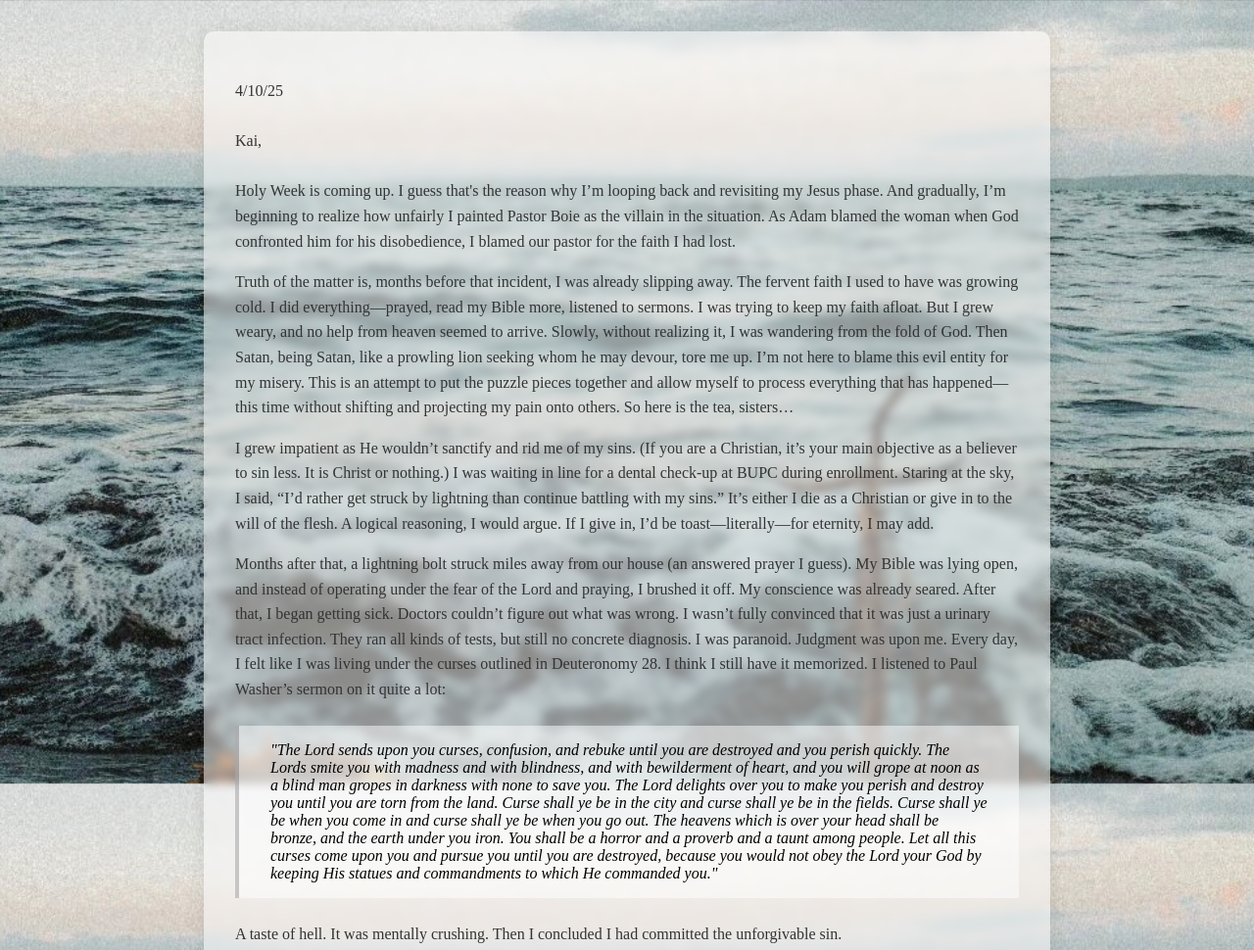
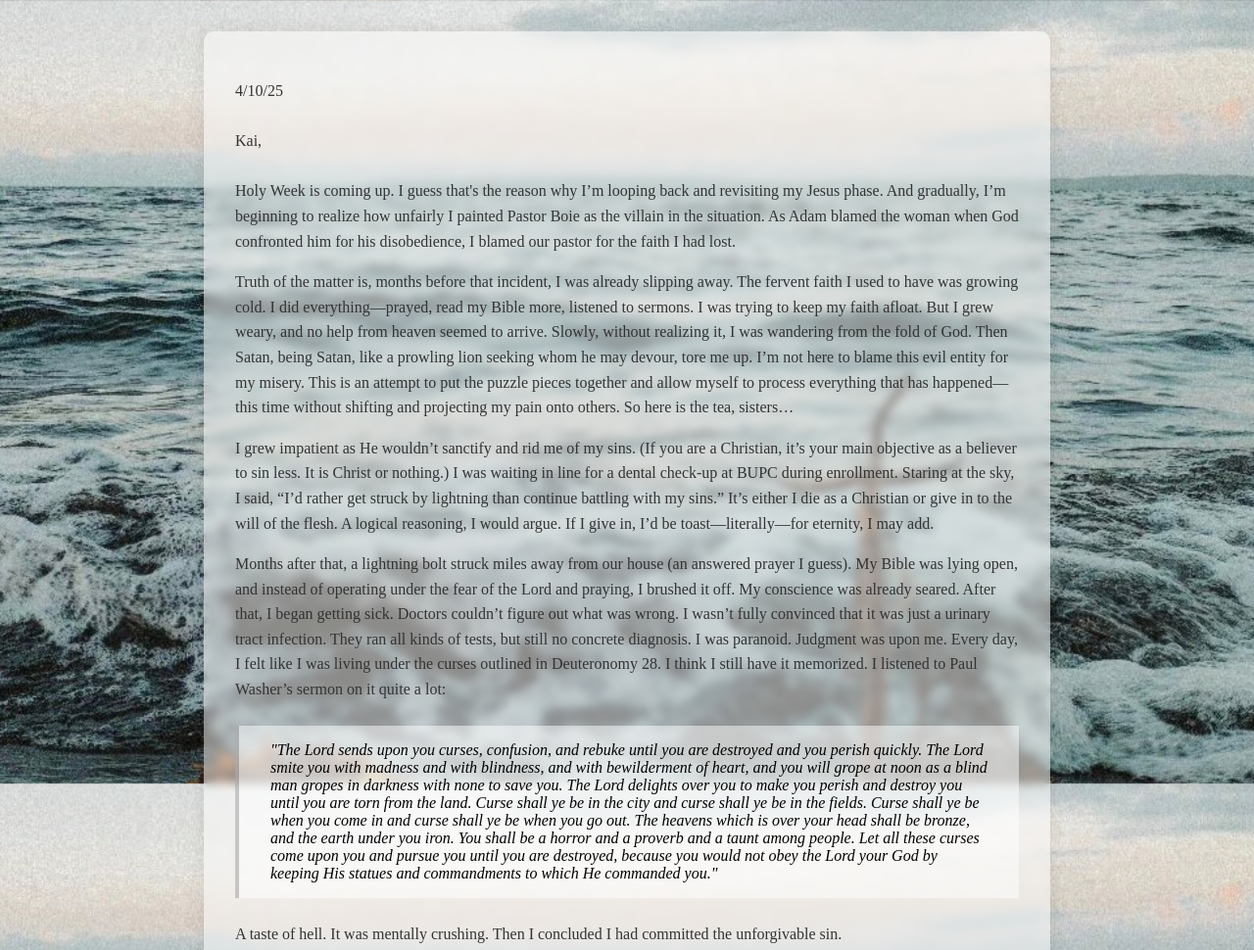
Before and after one commit to erinred33/zephanaiah3.17, a plain HTML site: page index.html in a window 1280 px wide. Shown: the top 970 px of the page at 98% size. Drawn offline with Linux system fonts and the light colour scheme.

Commit message:
Update index.html

```diff
--- a/index.html
+++ b/index.html
@@ -25,7 +25,7 @@
                 Months after that, a lightning bolt struck miles away from our house (an answered prayer I guess). My Bible was lying open, and instead of operating under the fear of the Lord and praying, I brushed it off.
                 My conscience was already seared. After that, I began getting sick. Doctors couldn’t figure out what was wrong. I wasn’t fully convinced that it was just a urinary tract infection. They ran all kinds of tests, but still no concrete diagnosis. I was paranoid. Judgment was upon me. Every day, I felt like I was living under the curses outlined in Deuteronomy 28. I think I still have it memorized. I listened to Paul Washer’s sermon on it quite a lot:
             </p>
-            <blockquote>"The Lord sends upon you curses, confusion, and rebuke until you are destroyed and you perish quickly. The Lords smite you with madness and with blindness, and with bewilderment of heart, and you will grope at noon as a blind man gropes in darkness with none to save you. The Lord delights over you to make you perish and destroy you until you are torn from the land. Curse shall ye be in the city and curse shall ye be in the fields. Curse shall ye be when you come in and curse shall ye be when you go out. The heavens which is over your head shall be bronze, and the earth under you iron. You shall be a horror and a proverb and a taunt among people. Let all this curses come upon you and pursue you until you are destroyed, because you would not obey the Lord your God by keeping His statues and commandments to which He commanded you."</blockquote>
+            <blockquote>"The Lord sends upon you curses, confusion, and rebuke until you are destroyed and you perish quickly. The Lord smite you with madness and with blindness, and with bewilderment of heart, and you will grope at noon as a blind man gropes in darkness with none to save you. The Lord delights over you to make you perish and destroy you until you are torn from the land. Curse shall ye be in the city and curse shall ye be in the fields. Curse shall ye be when you come in and curse shall ye be when you go out. The heavens which is over your head shall be bronze, and the earth under you iron. You shall be a horror and a proverb and a taunt among people. Let all these curses come upon you and pursue you until you are destroyed, because you would not obey the Lord your God by keeping His statues and commandments to which He commanded you."</blockquote>
             <p>
                 A taste of hell. It was mentally crushing. Then I concluded I had committed the unforgivable sin.
             </p>
```
